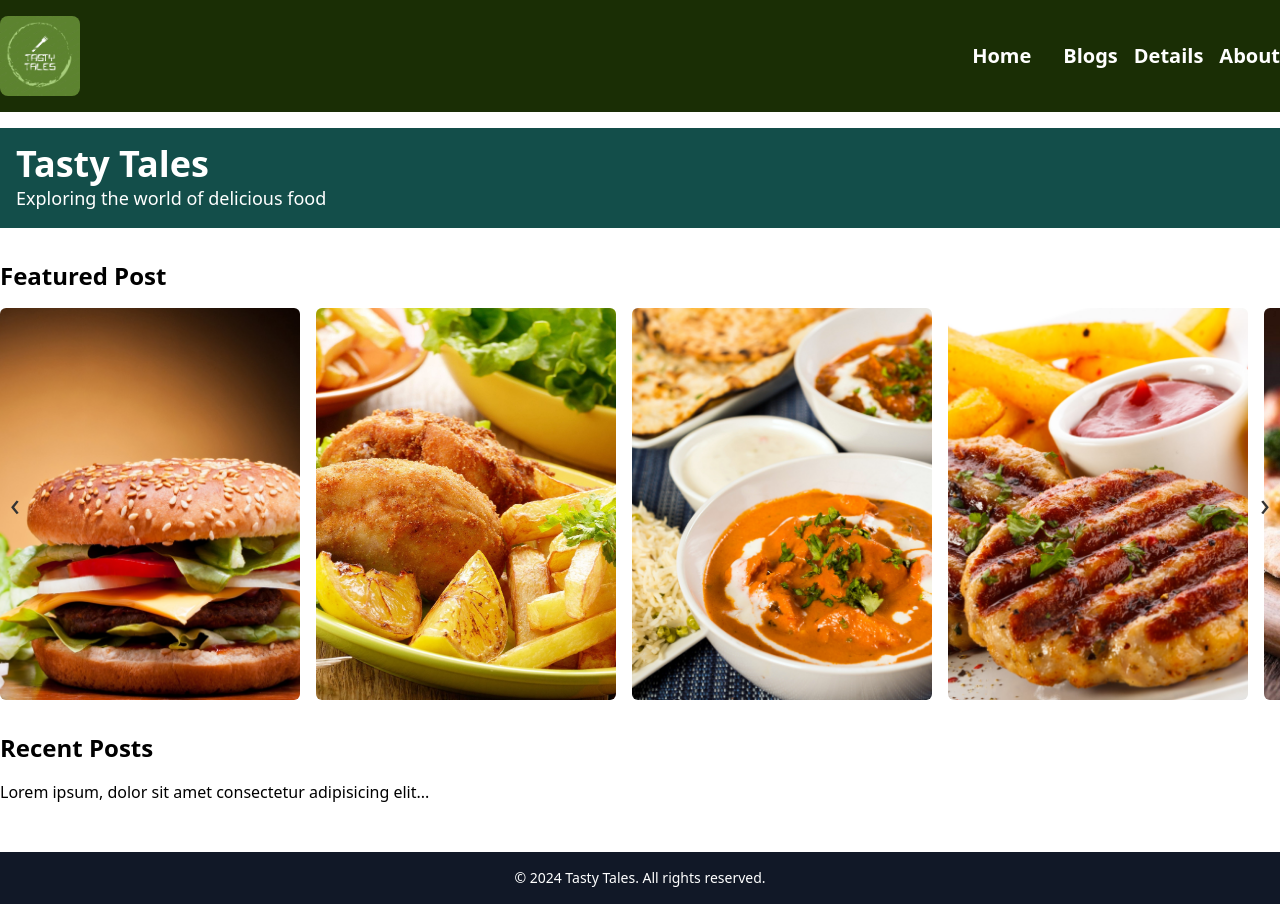
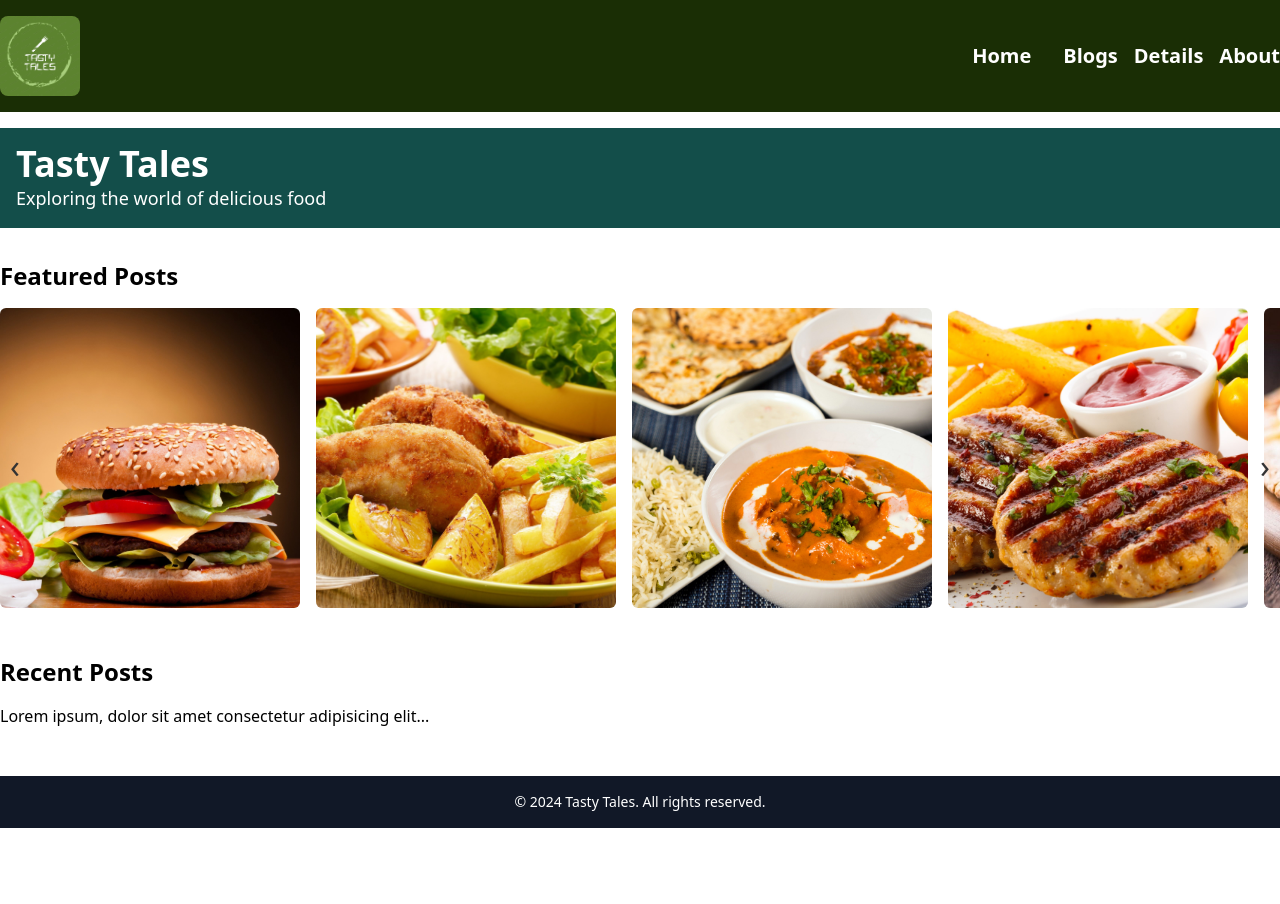
Before and after one commit to ramdeoines/Food-Blog, a Vue app: page / in a window 1280 px wide. After the commit the page ends 828 px from the top, so only its background shows below. Built offline with nearby package versions, Linux system fonts and the light colour scheme.

Commit message:
Working version, rounded overlay corners and carousel loops back and forth.

```diff
--- a/src/components/CarouselComponent.vue
+++ b/src/components/CarouselComponent.vue
@@ -1,14 +1,17 @@
 <template>
     <div class="carousel">
-        <button @click="prev" class="carousel-btn left">&#8249;</button>
         <div class="carousel-inner">
             <div v-for="(post, index) in visiblePosts" :key="index" class="carousel-item">
-                <!-- Display your post content here -->
+                <div class="image-container">
                     <img :src="post.image" alt="Post Image" class="w-full h-full object-cover rounded-md mb-4">
+                    <div class="overlay">
                         <h3 class="text-lg font-semibold">{{ post.title }}</h3>
                         <p>{{ post.description }}</p>
                     </div>
                 </div>
+            </div>
+        </div>
+        <button @click="prev" class="carousel-btn left">&#8249;</button>
         <button @click="next" class="carousel-btn right">&#8250;</button>
     </div>
 </template>
@@ -82,13 +85,15 @@ export default {
     },
     methods: {
         next() {
-            if (this.currentIndex < this.posts.length - this.itemsPerPage) {
             this.currentIndex += this.itemsPerPage;
+            if (this.currentIndex >= this.posts.length) {
+                this.currentIndex = 0; // Loop back to the first item
             }
         },
         prev() {
-            if (this.currentIndex > 0) {
             this.currentIndex -= this.itemsPerPage;
+            if (this.currentIndex < 0) {
+                this.currentIndex = this.posts.length - this.itemsPerPage; // Loop back to the last item
             }
         },
     },
@@ -135,4 +140,32 @@ export default {
 .carousel-btn.right {
     right: 10px;
 }
+
+/* Overlay Styles */
+.image-container {
+    position: relative;
+}
+
+.overlay {
+    position: absolute;
+    top: 0;
+    left: 0;
+    width: 100%;
+    height: 100%;
+    background: rgba(0, 0, 0, 0.5);
+    /* Adjust the overlay background color and opacity as needed */
+    color: #fff;
+    /* Adjust the text color as needed */
+    opacity: 0;
+    transition: opacity 0.3s ease;
+    display: flex;
+    flex-direction: column;
+    justify-content: center;
+    align-items: center;
+    border-radius: 0.375rem; /* Rounded corners */
+}
+
+.image-container:hover .overlay {
+    opacity: 1;
+}
 </style>
--- a/src/views/HomeView.vue
+++ b/src/views/HomeView.vue
@@ -8,7 +8,7 @@
 
     <!-- Featured Posts Section -->
     <section class="my-8">
-      <h2 class="text-2xl font-bold mb-4">Featured Post</h2>
+      <h2 class="text-2xl font-bold mb-4">Featured Posts</h2>
       <!-- Featured Posts Carousel -->
       <carousel-component></carousel-component>
     </section>
```
Lines whose indentation alone changed are shown as unchanged.
